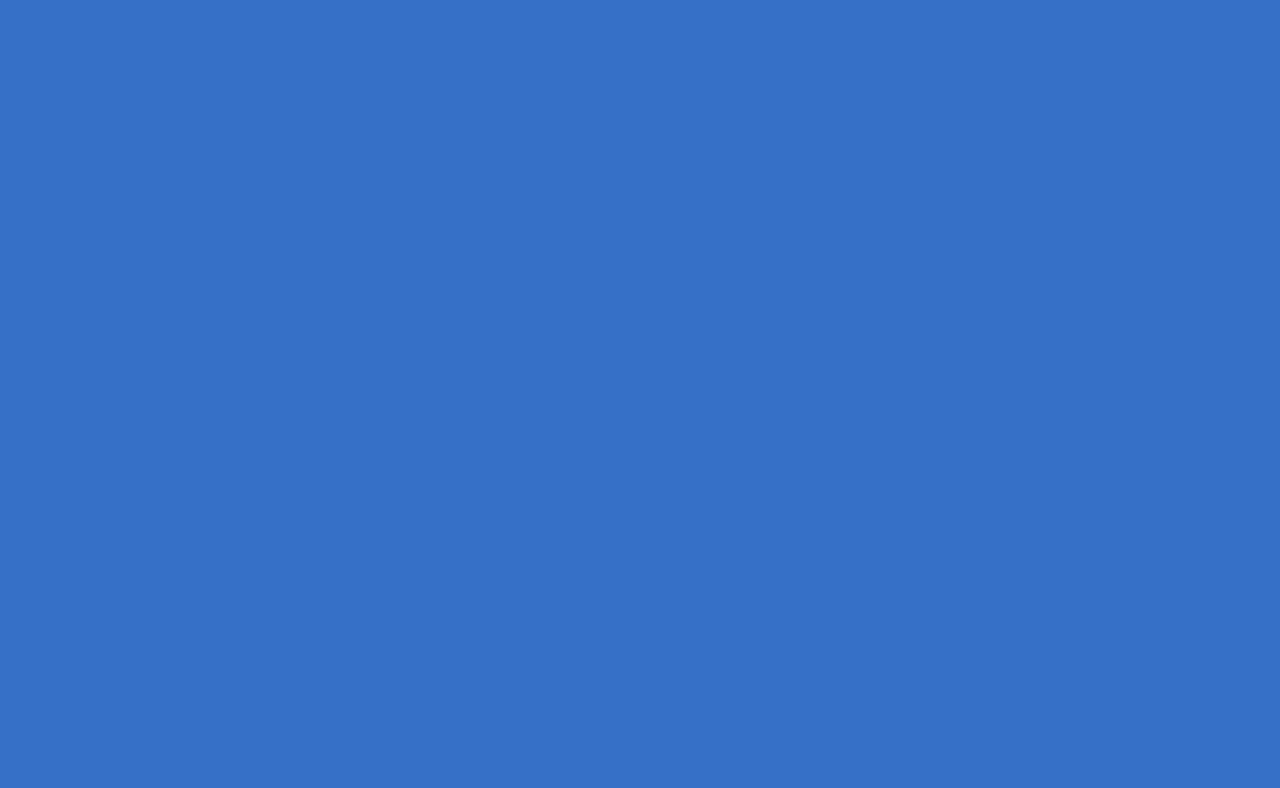
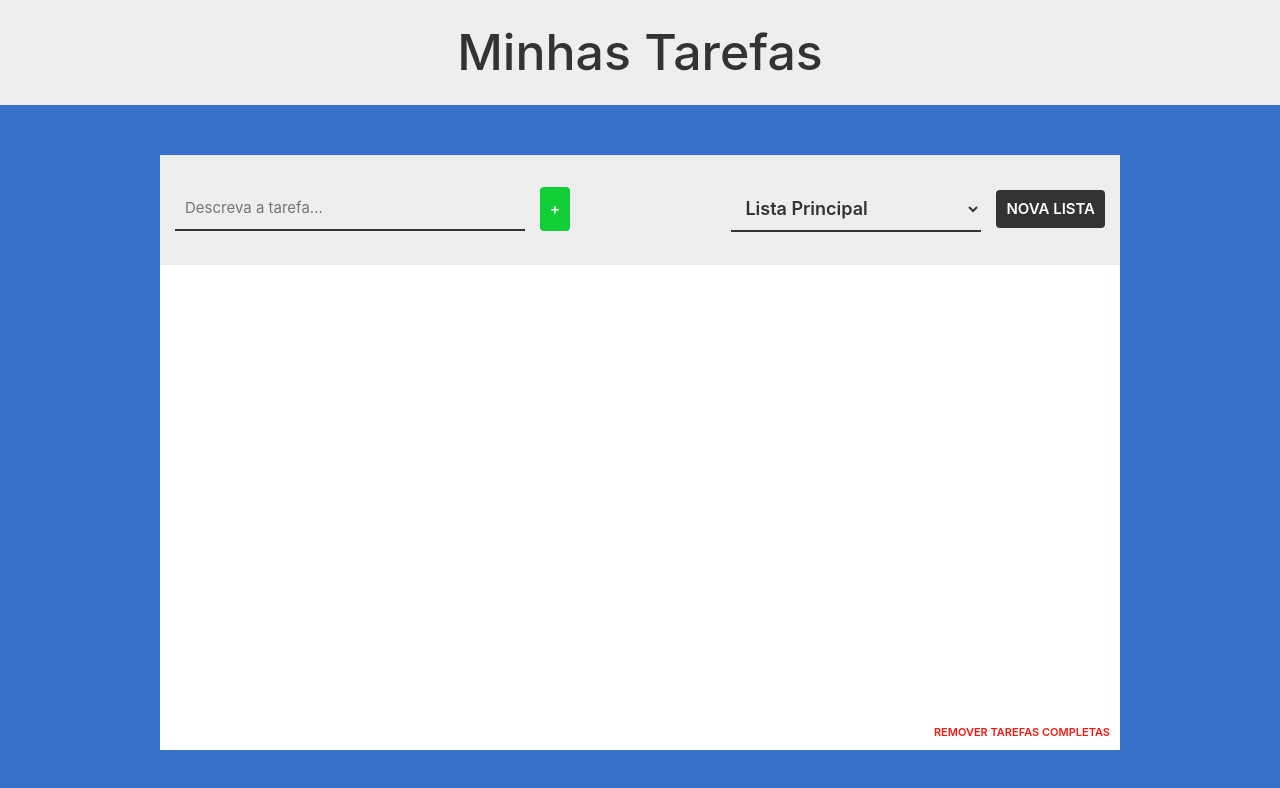
Before and after one commit to theandersonfonseca/To-Do-List2, a React (Create React App) app: page / in a window 1280 px wide. Shown: the top 788 px of the page. Built offline with nearby package versions, Linux system fonts and the light colour scheme.

Commit message:
feat: add App

```diff
--- a/src/App.tsx
+++ b/src/App.tsx
@@ -1,13 +1,25 @@
 import React from 'react';
+import {ContextProvider} from './state/context'
 
 import { ThemeProvider } from 'styled-components';
 import GlobalStyle from './styles/global';
 import theme from './styles/theme';
 
+import ToDoContainer from './components/ToDoContainer';
+import Header from './components/Header';
+import ToDoHeader from './components/ToDoHeader';
+import Tasks from './components/Tasks';
+
 function App() {
   return (
       <ThemeProvider theme={theme}>
-
+        <ContextProvider>
+          <Header/>
+          <ToDoContainer>
+            <ToDoHeader/>
+            <Tasks/>
+          </ToDoContainer>
+        </ContextProvider>
       <GlobalStyle />
     </ThemeProvider>
   );
```
